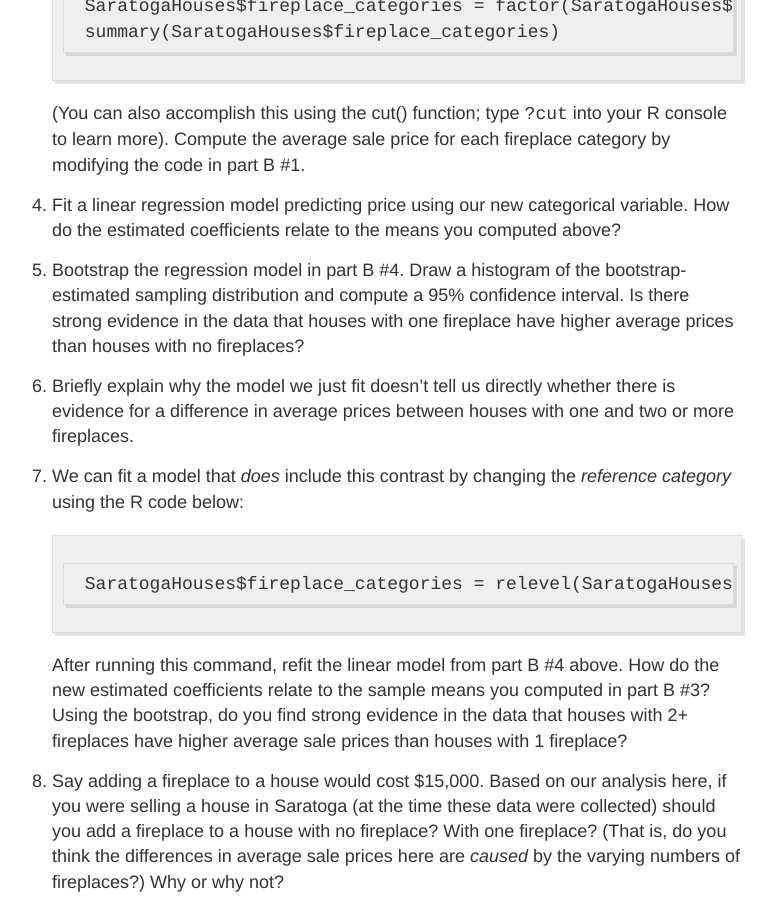
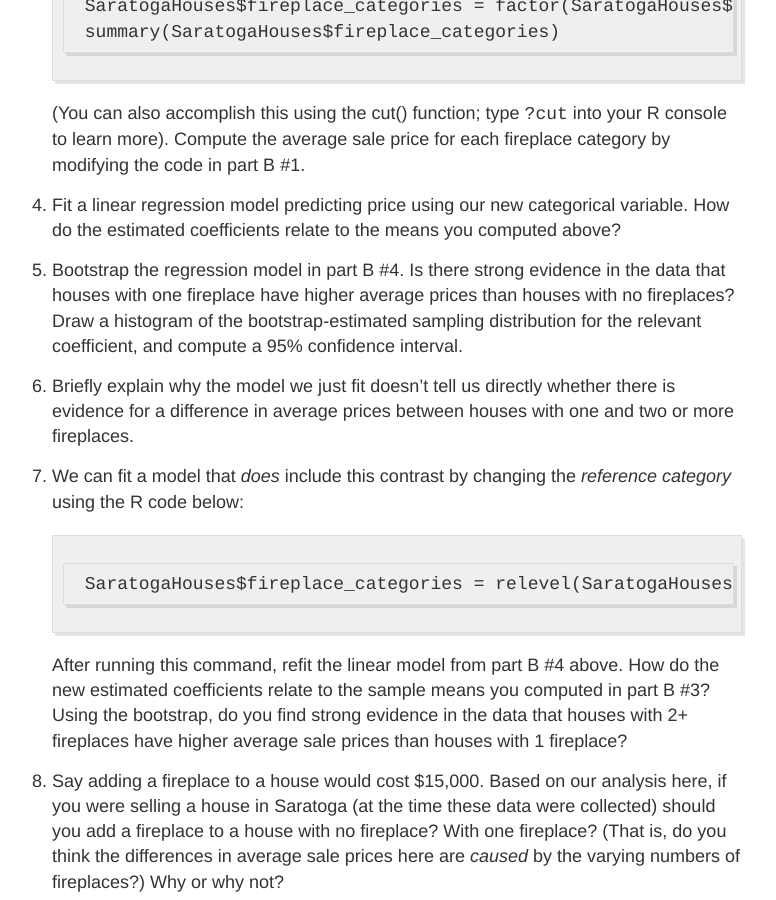
Before and after one commit to jaredsmurray/sta371h, a Jekyll site: the page built from docs/files/dummies.md, in a window 1280 px wide and 900 px high, scrolled down 2059 px. Shown: the whole window, without its empty margins (258-1034 px from the left). Built offline with Jekyll 4.4.1, drawn with Linux system fonts in a browser that asks for light colours; our own code applies the rules of GitHub Pages for plain Markdown files.

Commit message:
Update dummies.md

```diff
--- a/docs/files/dummies.md
+++ b/docs/files/dummies.md
@@ -53,7 +53,7 @@ To begin let's compare houses with *any* fireplaces to houses with none. To do t
 
 4. Fit a linear regression model predicting price using our new categorical variable. How do the estimated coefficients relate to the means you computed above?
 
-5. Bootstrap the regression model in part B #4. Draw a histogram of the bootstrap-estimated sampling distribution and compute a 95% confidence interval. Is there strong evidence in the data that houses with one fireplace have higher average prices than houses with no fireplaces?
+5. Bootstrap the regression model in part B #4. Is there strong evidence in the data that houses with one fireplace have higher average prices than houses with no fireplaces? Draw a histogram of the bootstrap-estimated sampling distribution for the relevant coefficient, and compute a 95% confidence interval.
 
 6. Briefly explain why the model we just fit doesn't tell us directly whether there is evidence for a difference in average prices between houses with one and two or more fireplaces.
 
```
